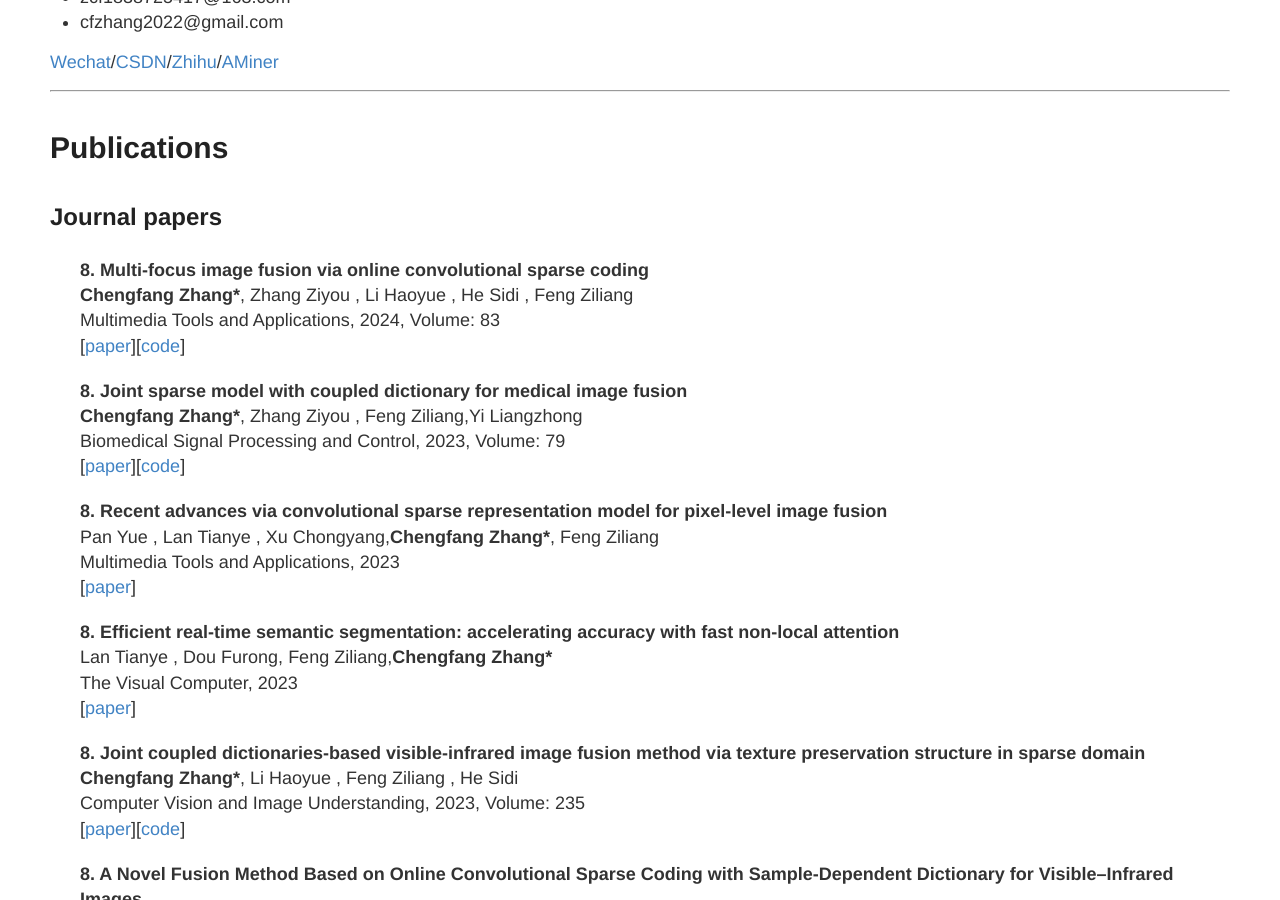
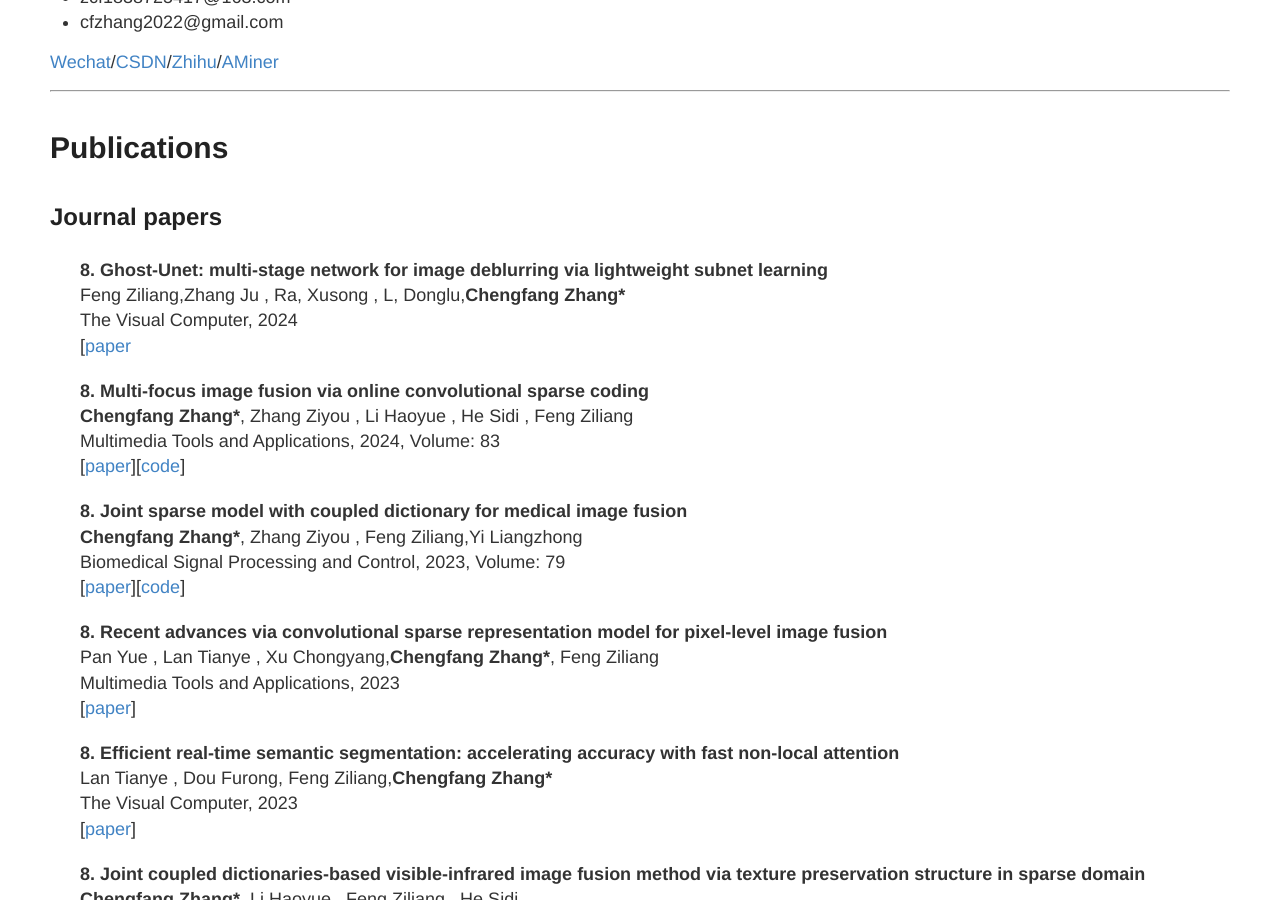
Before and after one commit to ChengfangZhang117/ChengfangZhang117.github.io, a Jekyll site: the page built from index.md, in a window 1280 px wide and 900 px high, scrolled down 604 px. Built offline with Jekyll 4.4.1, drawn with Linux system fonts in a browser that asks for light colours; our own code applies the rules of GitHub Pages for plain Markdown files.

Commit message:
index.md

```diff
--- a/index.md
+++ b/index.md
@@ -24,6 +24,15 @@ I am currently a member at [Intelligent Policing Key Laboratory of Sichuan Provi
 
 <div class="papers-container papers-selected">
 
+
+<div class="publication media paperhi">
+<div class="media-body">
+      <b>8. Ghost-Unet: multi-stage network for image deblurring via lightweight subnet learning</b><br>
+       Feng Ziliang,Zhang Ju , Ra, Xusong , L, Donglu,<strong><b>Chengfang Zhang*</b></strong><br/>
+     The Visual Computer, 2024 <br/>
+ [<a href="https://doi.org/10.1007/s00371-024-03315-4">paper</a>
+   </div>
+</div>
 
 
 
```
